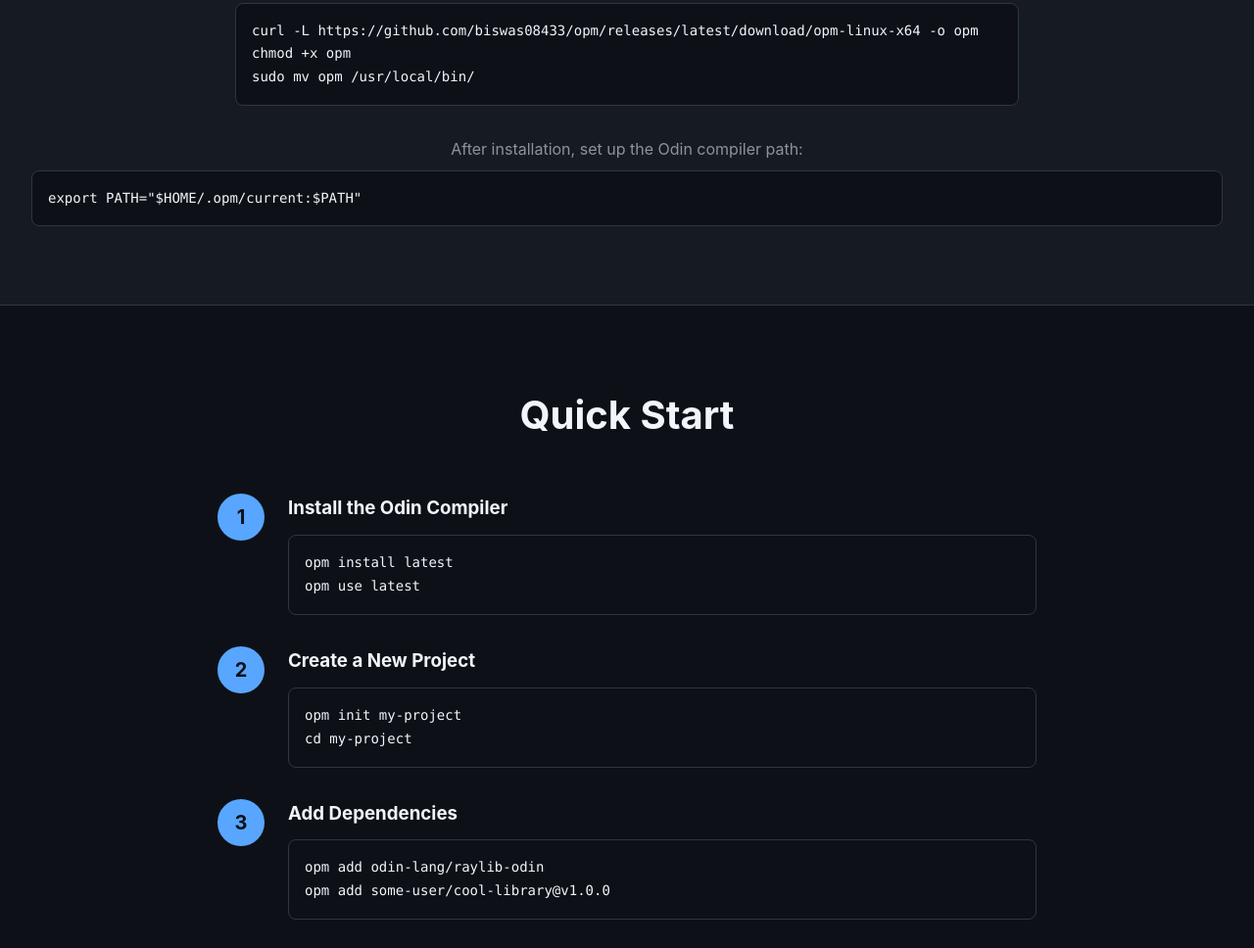
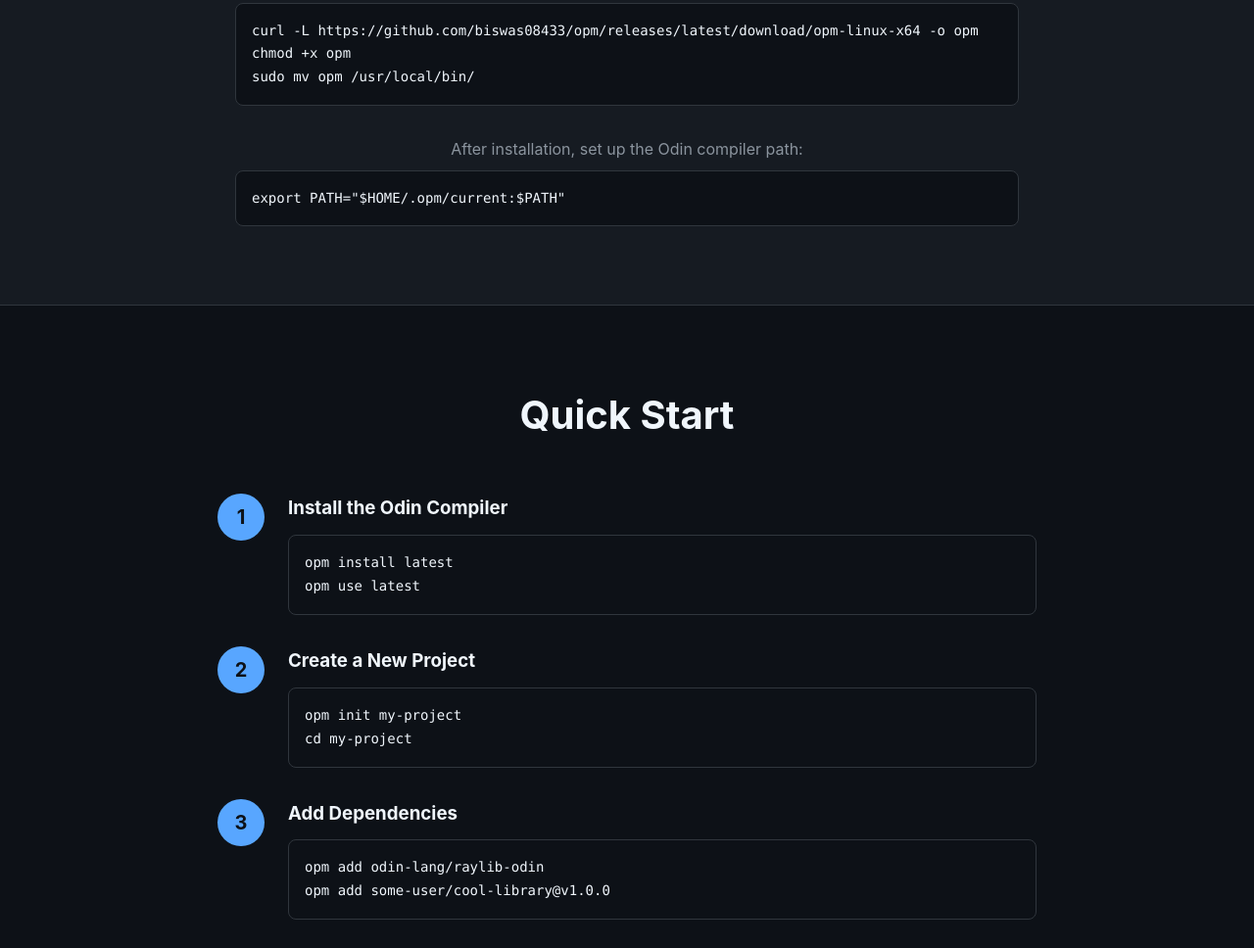
Before and after one commit to biswas08433/opm, a website: page docs/index.html in a window 1280 px wide. Shown: the part 2210-3178 px from the top of the page at 98% size. Drawn offline with Linux system fonts and the light colour scheme.

Commit message:
Enhance installation instructions layout and add content styling

```diff
--- a/docs/index.html
+++ b/docs/index.html
@@ -173,7 +173,9 @@
       <p class="install-note">
         After installation, set up the Odin compiler path:
       </p>
-      <pre><code>export PATH="$HOME/.opm/current:$PATH"</code></pre>
+      <div class="content">
+        <pre><code>export PATH="$HOME/.opm/current:$PATH"</code></pre>
+      </div>
     </section>
 
     <section id="usage" class="usage">
--- a/docs/style.css
+++ b/docs/style.css
@@ -371,6 +371,12 @@
   display: block;
 }
 
+.content {
+  max-width: 800px;
+  margin: 0 auto;
+  display: block;
+}
+
 .install-note {
   text-align: center;
   color: var(--text-secondary);
```
